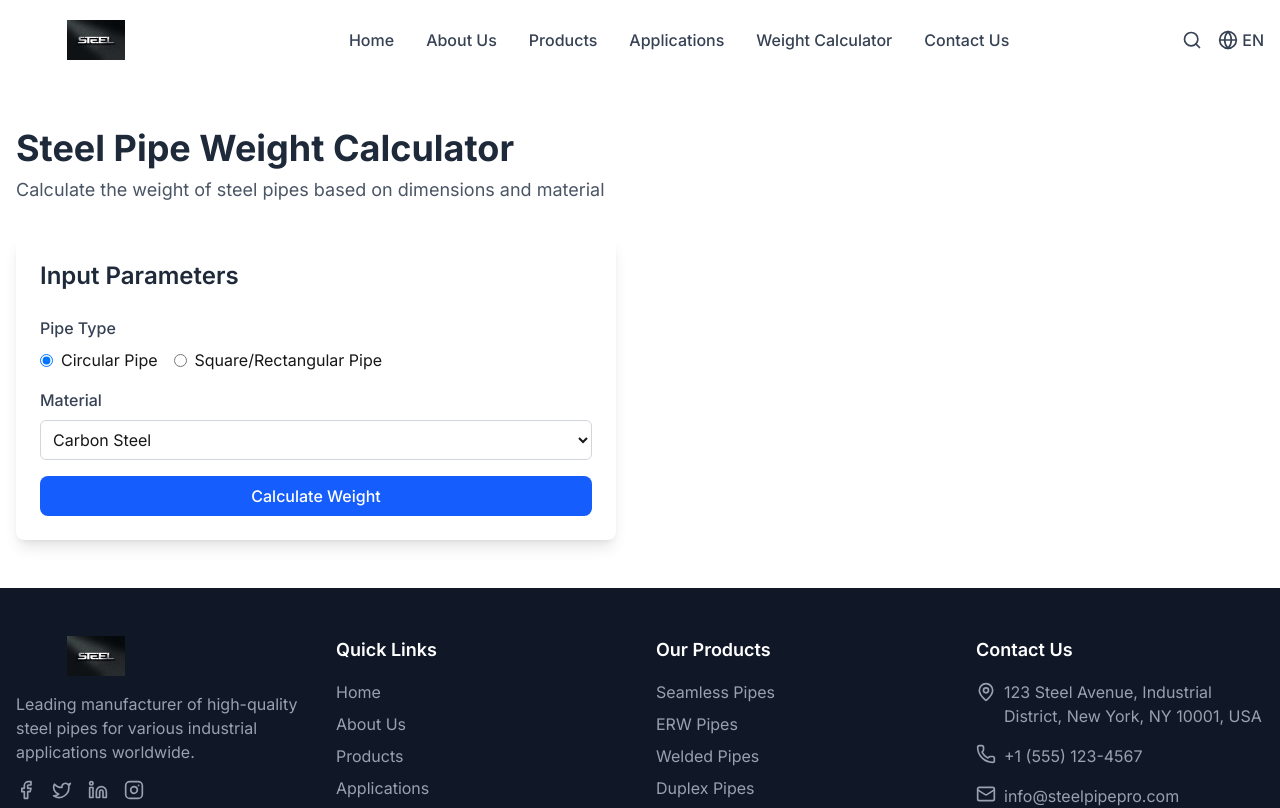
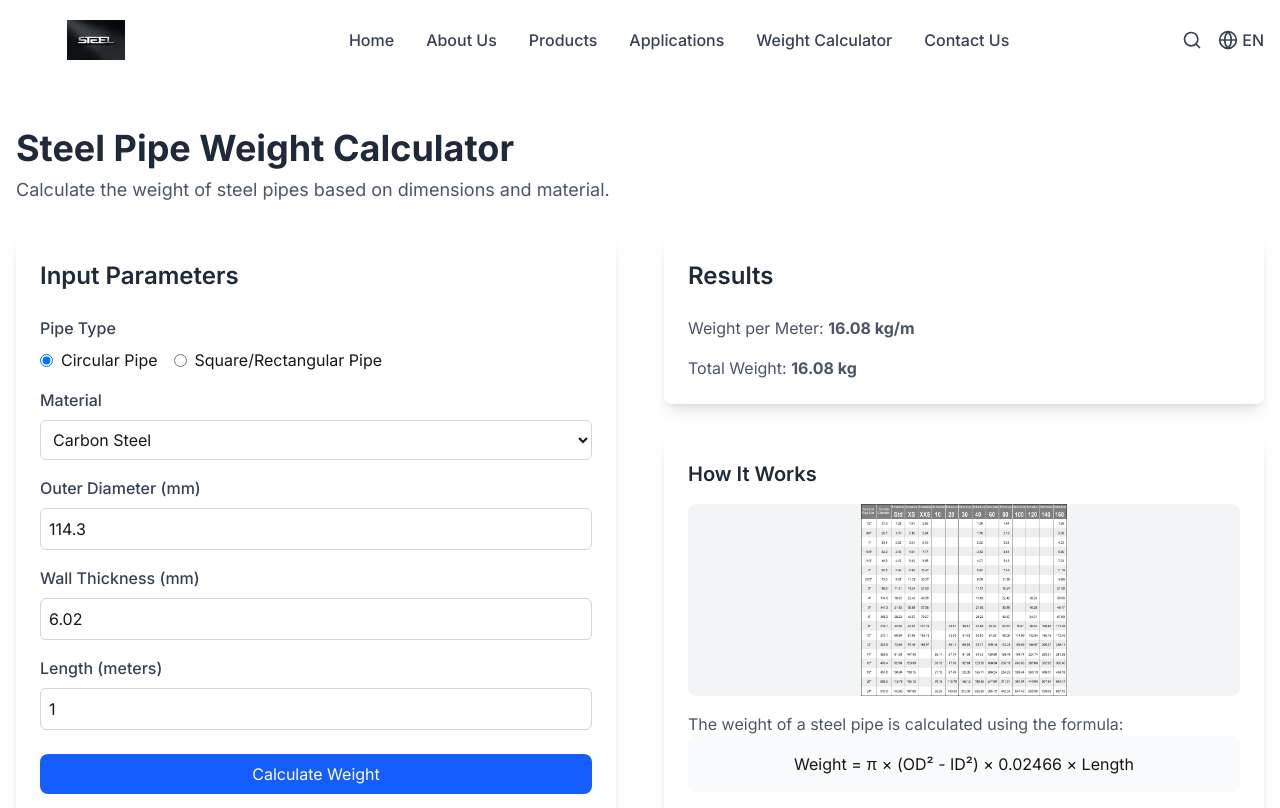
Before and after one commit to akkii7030/steel-pipe-website, a Next.js app: page /calculator in a window 1280 px wide. Shown: the top 808 px of the page. Built offline with nearby package versions, Linux system fonts and the light colour scheme.

Commit message:
Some changes

```diff
--- a/app/calculator/page.jsx
+++ b/app/calculator/page.jsx
@@ -1,18 +1,18 @@
-"use client"
+"use client";
 
-import { useState, useEffect } from "react"
-import Image from "next/image"
-import { useLanguage } from "@/context/language-context"
+import { useState, useEffect } from "react";
+import Image from "next/image";
+import { useLanguage } from "@/context/language-context";
 
 export default function WeightCalculatorPage() {
-  const { language, translations } = useLanguage()
-  const [pipeType, setPipeType] = useState("circular")
-  const [material, setMaterial] = useState("carbon-steel")
-  const [outerDiameter, setOuterDiameter] = useState(114.3) // mm
-  const [wallThickness, setWallThickness] = useState(6.02) // mm
-  const [length, setLength] = useState(1) // meters
-  const [weight, setWeight] = useState(0)
-  const [weightPerMeter, setWeightPerMeter] = useState(0)
+  const { language, translations } = useLanguage();
+  const [pipeType, setPipeType] = useState("circular");
+  const [material, setMaterial] = useState("carbon-steel");
+  const [outerDiameter, setOuterDiameter] = useState(114.3); // mm
+  const [wallThickness, setWallThickness] = useState(6.02); // mm
+  const [length, setLength] = useState(1); // meters
+  const [weight, setWeight] = useState(0);
+  const [weightPerMeter, setWeightPerMeter] = useState(0);
 
   // Material densities in kg/m³
   const densities = {
@@ -20,44 +20,46 @@ export default function WeightCalculatorPage() {
     "stainless-steel": 7930,
     "duplex-steel": 7800,
     "alloy-steel": 7870,
-  }
+  };
 
   useEffect(() => {
-    calculateWeight()
-  }, [pipeType, material, outerDiameter, wallThickness, length])
+    calculateWeight();
+  }, [pipeType, material, outerDiameter, wallThickness, length]);
 
   const calculateWeight = () => {
-    const density = densities[material]
-    let weightResult = 0
-    let weightPerMeterResult = 0
+    const density = densities[material];
+    let weightResult = 0;
+    let weightPerMeterResult = 0;
 
     if (pipeType === "circular") {
-      const outerRadiusM = outerDiameter / 2000
-      const innerRadiusM = (outerDiameter - 2 * wallThickness) / 2000
-      const volume = Math.PI * (Math.pow(outerRadiusM, 2) - Math.pow(innerRadiusM, 2)) * length
-      weightResult = volume * density
-      weightPerMeterResult = weightResult / length
+      const outerRadiusM = outerDiameter / 2000;
+      const innerRadiusM = (outerDiameter - 2 * wallThickness) / 2000;
+      const volume = Math.PI * (Math.pow(outerRadiusM, 2) - Math.pow(innerRadiusM, 2)) * length;
+      weightResult = volume * density;
+      weightPerMeterResult = weightResult / length;
     } else if (pipeType === "square") {
-      const outerWidthM = outerDiameter / 1000
-      const innerWidthM = (outerDiameter - 2 * wallThickness) / 1000
-      const volume = (Math.pow(outerWidthM, 2) - Math.pow(innerWidthM, 2)) * length
-      weightResult = volume * density
-      weightPerMeterResult = weightResult / length
+      const outerWidthM = outerDiameter / 1000;
+      const innerWidthM = (outerDiameter - 2 * wallThickness) / 1000;
+      const volume = (Math.pow(outerWidthM, 2) - Math.pow(innerWidthM, 2)) * length;
+      weightResult = volume * density;
+      weightPerMeterResult = weightResult / length;
     }
 
-    setWeight(weightResult.toFixed(2))
-    setWeightPerMeter(weightPerMeterResult.toFixed(2))
-  }
+    setWeight(weightResult.toFixed(2));
+    setWeightPerMeter(weightPerMeterResult.toFixed(2));
+  };
 
   return (
     <div className="container mx-auto px-4 py-12">
       <h1 className="text-4xl font-bold mb-2 text-gray-800">Steel Pipe Weight Calculator</h1>
-      <p className="text-gray-600 mb-8 text-lg">Calculate the weight of steel pipes based on dimensions and material</p>
+      <p className="text-gray-600 mb-8 text-lg">Calculate the weight of steel pipes based on dimensions and material.</p>
 
       <div className="grid grid-cols-1 lg:grid-cols-2 gap-12">
+        {/* Input Section */}
         <div className="bg-white rounded-lg shadow-lg p-6">
           <h2 className="text-2xl font-semibold mb-6 text-gray-800">Input Parameters</h2>
 
+          {/* Pipe Type Selection */}
           <div className="mb-4">
             <label className="block text-gray-700 font-medium mb-2">Pipe Type</label>
             <div className="flex space-x-4">
@@ -86,12 +88,13 @@ export default function WeightCalculatorPage() {
             </div>
           </div>
 
+          {/* Material Selection */}
           <div className="mb-4">
             <label className="block text-gray-700 font-medium mb-2">Material</label>
             <select
               value={material}
               onChange={(e) => setMaterial(e.target.value)}
-              className="w-full p-2 border border-gray-300 rounded-md focus:outline-none focus:ring-2 focus:ring-blue-500 cursor-pointer"
+              className="w-full p-2 border border-gray-300 rounded-md focus:ring-2 focus:ring-blue-500 cursor-pointer"
             >
               <option value="carbon-steel">Carbon Steel</option>
               <option value="stainless-steel">Stainless Steel</option>
@@ -100,14 +103,75 @@ export default function WeightCalculatorPage() {
             </select>
           </div>
 
+          {/* Dimensions and Length */}
+          <div className="mb-4">
+            <label className="block text-gray-700 font-medium mb-2">
+              {pipeType === "circular" ? "Outer Diameter (mm)" : "Outer Width (mm)"}
+            </label>
+            <input
+              type="number"
+              value={outerDiameter}
+              onChange={(e) => setOuterDiameter(Number.parseFloat(e.target.value) || 0)}
+              className="w-full p-2 border border-gray-300 rounded-md focus:ring-2 focus:ring-blue-500"
+            />
+          </div>
+
+          <div className="mb-4">
+            <label className="block text-gray-700 font-medium mb-2">Wall Thickness (mm)</label>
+            <input
+              type="number"
+              value={wallThickness}
+              onChange={(e) => setWallThickness(Number.parseFloat(e.target.value) || 0)}
+              className="w-full p-2 border border-gray-300 rounded-md focus:ring-2 focus:ring-blue-500"
+            />
+          </div>
+
+          <div className="mb-6">
+            <label className="block text-gray-700 font-medium mb-2">Length (meters)</label>
+            <input
+              type="number"
+              value={length}
+              onChange={(e) => setLength(Number.parseFloat(e.target.value) || 0)}
+              className="w-full p-2 border border-gray-300 rounded-md focus:ring-2 focus:ring-blue-500"
+            />
+          </div>
+
+          {/* Calculate Button */}
           <button
             onClick={calculateWeight}
-            className="bg-blue-600 hover:bg-blue-700 text-white py-2 px-6 rounded-lg font-medium transition-colors duration-300 w-full cursor-pointer"
+            className="bg-blue-600 hover:bg-blue-700 text-white py-2 px-6 rounded-lg w-full cursor-pointer"
           >
             Calculate Weight
           </button>
         </div>
+
+        {/* Results and Image Section */}
+        <div>
+          <div className="bg-white rounded-lg shadow-lg p-6 mb-8">
+            <h2 className="text-2xl font-semibold mb-6 text-gray-800">Results</h2>
+            <p className="text-gray-600 mb-4">Weight per Meter: <span className="font-bold">{weightPerMeter} kg/m</span></p>
+            <p className="text-gray-600">Total Weight: <span className="font-bold">{weight} kg</span></p>
+          </div>
+
+          <div className="bg-white rounded-lg shadow-lg p-6">
+            <h2 className="text-xl font-semibold mb-4 text-gray-800">How It Works</h2>
+
+            <div className="relative h-48 mb-4 rounded-lg overflow-hidden bg-gray-100 p-4">
+              <Image
+                src="/Calculator.jpg"
+                alt="Pipe weight calculation diagram"
+                fill
+                className="object-contain"
+              />
+            </div>
+
+            <p className="text-gray-600">The weight of a steel pipe is calculated using the formula:</p>
+            <div className="bg-gray-50 p-4 rounded-lg mb-4">
+              <p className="font-mono text-center">Weight = π × (OD² - ID²) × 0.02466 × Length</p>
+            </div>
+          </div>
+        </div>
       </div>
     </div>
-  )
+  );
 }
```
